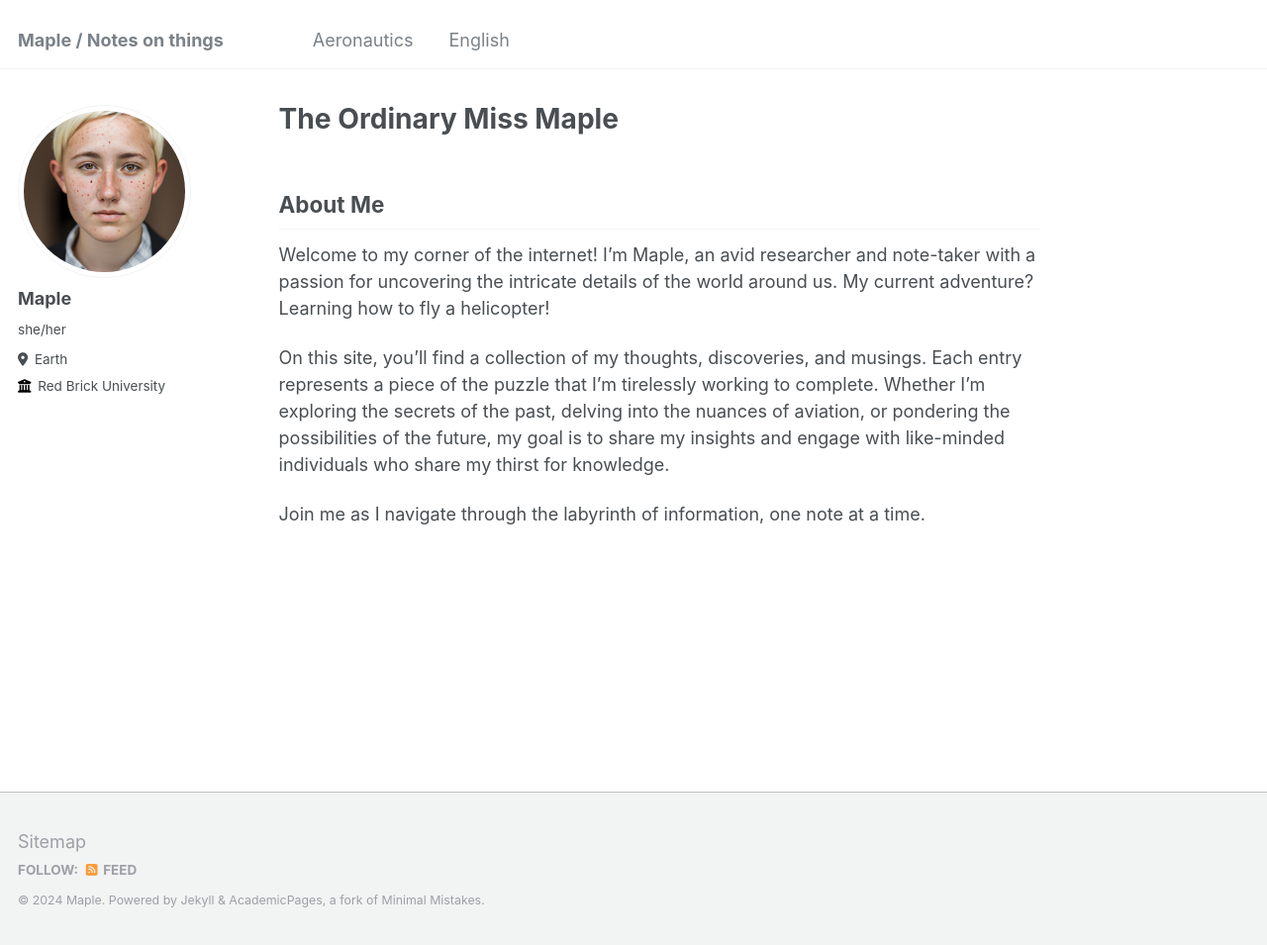
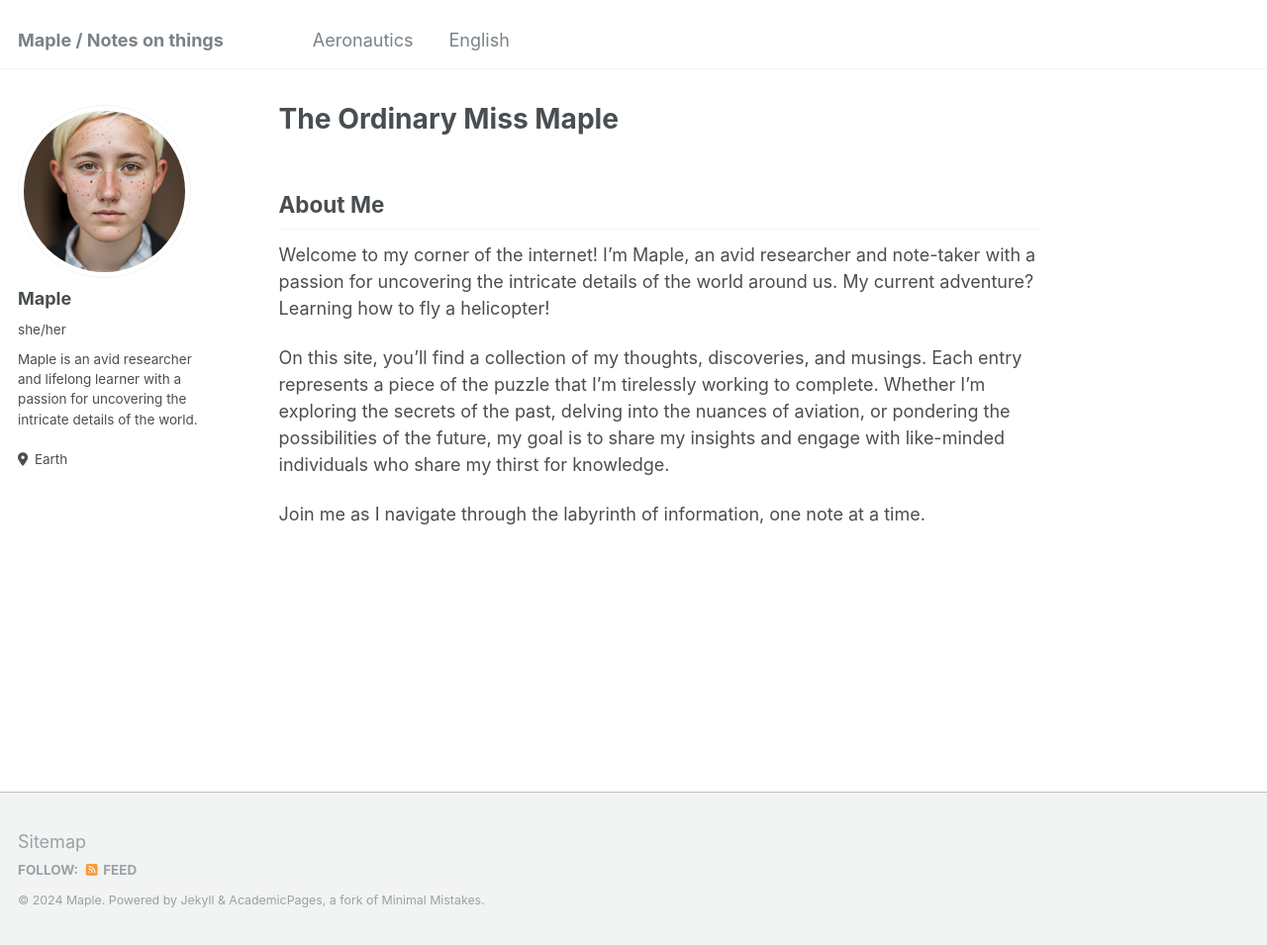
Before and after one commit to Mapleheart-LLC/Mapleheart-llc.github.io, a Jekyll site: the page built from _pages/about.md, in a window 1280 px wide and 955 px high. Shown: the whole window at 99% size. Built offline with Jekyll 4.4.1, drawn with Linux system fonts in a browser that asks for light colours.

Commit message:
Update _config.yml
Signed-off-by: Mini Templar <techdude169@gmail.com>

```diff
--- a/_config.yml
+++ b/_config.yml
@@ -24,9 +24,9 @@ author:
   avatar           : "profile.png"
   name             : "Maple"
   pronouns         : "she/her"
-  bio              : #"Short biography for the left-hand sidebar"
+  bio              : "Maple is an avid researcher and lifelong learner with a passion for uncovering the intricate details of the world."
   location         : "Earth"
-  employer         : "Red Brick University"
+  employer         : #""
   uri              : # URL
   email            : #"none@example.org"
 
```
